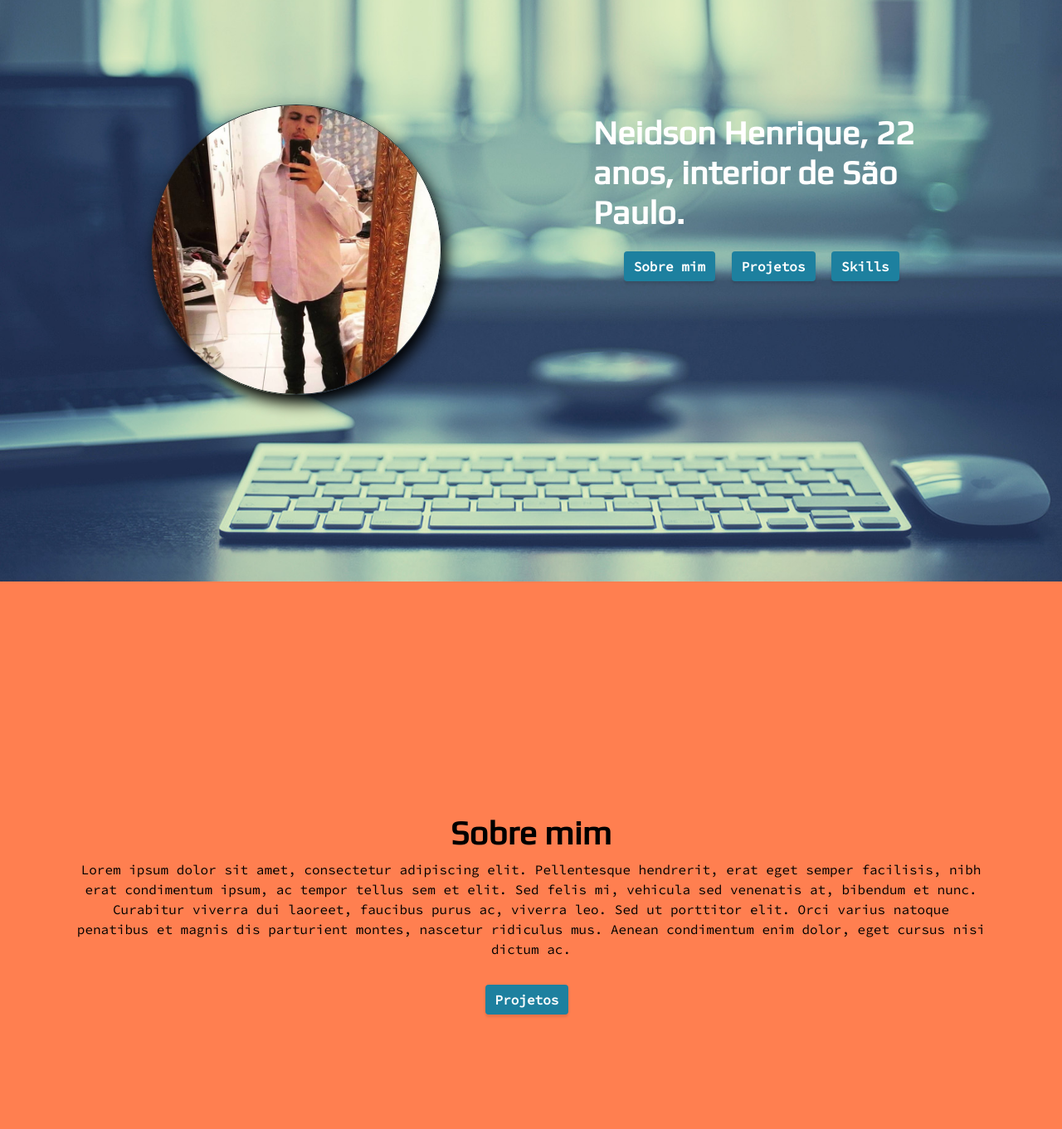
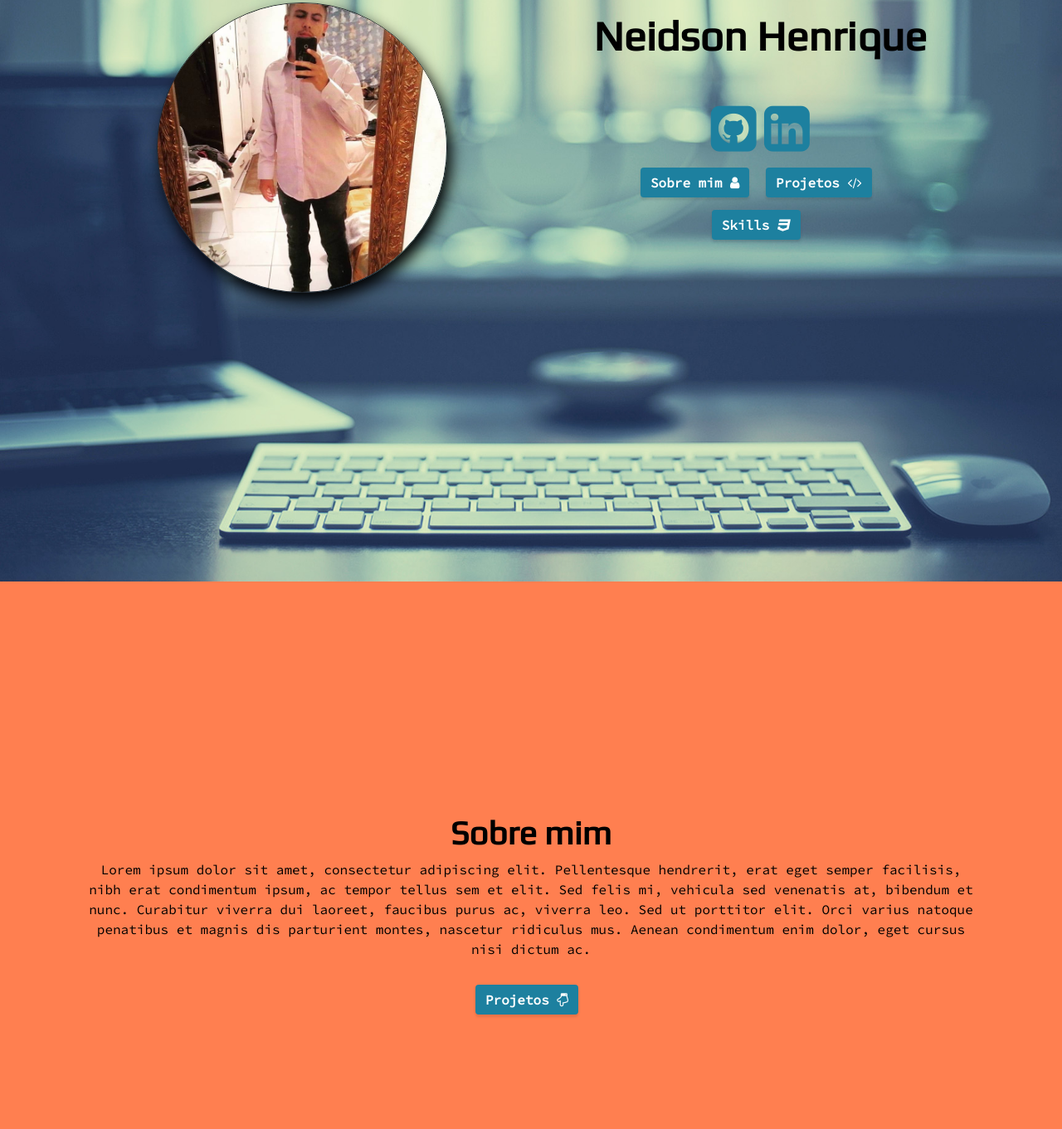
Before and after one commit to neidsonh/neidsonh.github.io, a plain HTML site: page index.html in a window 1280 px wide. Shown: the part 99-1460 px from the top of the page at 83% size. Drawn offline with Linux system fonts and the light colour scheme.

Commit message:
Alterações no style

```diff
--- a/css/style.css
+++ b/css/style.css
@@ -11,7 +11,6 @@ a{
 }
 
 .img-main{
-    height: 100vh;
     width: 100%;
 
     position: relative;
@@ -61,13 +60,13 @@ a{
     padding: 10px;
     margin-right: 50px;
     margin-left: 50px;
-    color: white;
+    color: black;
 }
 
 @media screen and (max-width: 480px){
     .user {
-        width: 200px;
-        height: 200px;
+        width: 230px;
+        height: 230px;
         display: block;
         margin-left: auto;
         margin-right: auto;
@@ -106,19 +105,25 @@ a{
     top:9px;
 }
 
-.about-me{
+.center-screen{
     height: 100vh;
-    display: table-cell;
     vertical-align: middle;
-    padding: 7%;
+    padding: 8%;
 }
 
-section.about-me{
+section.center-screen{
     color: #000000;
     background-color: coral;
+    display: table-cell;
 }
 
-div.about-me.portfolio{
+div.center-screen.portfolio{
     color: #000000;
     background-color: lightskyblue;
+    display: table-cell;
 }
+
+.title{
+    font-size: 50px;
+    margin-bottom: 50px;
+}
--- a/index.html
+++ b/index.html
@@ -6,6 +6,7 @@
   <meta name="viewport" content="width=device-width, initial-scale=1, shrink-to-fit=no" />
 
   <!-- Bootstrap CSS -->
+  <link href="https://cdnjs.cloudflare.com/ajax/libs/font-awesome/4.7.0/css/font-awesome.min.css" rel="stylesheet">
   <link href="https://fonts.googleapis.com/css?family=Play|Source+Code+Pro" rel="stylesheet">
   <link href="libs/bootstrap/dist/css/bootstrap.css" rel="stylesheet" type="text/css" />
   <link href="css/style.css" rel="stylesheet" type="text/css" />
@@ -20,18 +21,32 @@
 <body>
 
   <section class="img-main">
-    <div class="about-me">
+    <div class="center-screen">
       <div class="row">
         <div class="col-sm-6">
           <img src="img/profile-image.jpg" alt="Foto de perfil" class="user">
         </div>
         <div class="col-sm-6">
           <div class="content">
-            <h1 class="title">Neidson Henrique, 22 anos, interior de São Paulo.</h1>
+            <h1 class="title text-center">Neidson Henrique</h1>
             <div class="text-center">
-              <a class="btn btn-primary btn3d scroll" href="#sobre-mim">Sobre mim</a>
-              <a class="btn btn-primary btn3d scroll" href="#portfolio">Projetos</a>
-              <a class="btn btn-primary btn3d scroll" href="skills">Skills</a>
+              <a href="https://github.com/neidsonh">
+                <span class="fa fa-github-square fa-4x" aria-hidden="true"></span>
+              </a>
+              <a href="https://www.linkedin.com/in/neidson-henrique-05a4a2a2/">
+                <span class="fa fa-linkedin-square fa-4x" aria-hidden="true"></span>
+              </a>
+            </div>
+            <div class="text-center">
+              <a class="btn btn-primary btn3d scroll" href="#sobre-mim">Sobre mim
+                <span class="fa fa-user" aria-hidden="true"></span>
+              </a>
+              <a class="btn btn-primary btn3d scroll" href="#portfolio">Projetos
+                <span class="fa fa-code" aria-hidden="true"></span>
+              </a>
+              <a class="btn btn-primary btn3d scroll" href="#skills">Skills
+                <span class="fa fa-css3" aria-hidden="true"></span>
+              </a>
             </div>
           </div>
         </div>
@@ -40,7 +55,7 @@
   </section>
 
   <!-- Sobre mim -->
-  <section class="about-me" id="sobre-mim">
+  <section class="center-screen" id="sobre-mim">
     <div class="row">
       <div class="col-md-12">
         <h1 class="text-center">Sobre mim</h1>
@@ -51,7 +66,9 @@
           ac.
         </p>
         <div class="text-center">
-          <a class="btn btn-primary btn3d scroll" href="#portfolio">Projetos</a>
+          <a class="btn btn-primary btn3d scroll" href="#portfolio">Projetos
+            <span class="fa fa-hand-o-down" aria-hidden="true"></span>
+          </a>
         </div>
       </div>
     </div>
@@ -59,7 +76,7 @@
 
   <!-- Portfolio -->
   <section id="portfolio">
-    <div class="about-me portfolio">
+    <div class="center-screen portfolio">
       <div class="text-center">
         <h1 class="mb-5">Projetos Recentes</h1>
       </div>
@@ -96,7 +113,9 @@
         </div>
       </div>
       <div class="text-center">
-        <a class="btn btn-primary btn3d scroll" href="skills">Skills</a>
+        <a class="btn btn-primary btn3d scroll" href="skills">Skills
+          <span class="fa fa-hand-o-down" aria-hidden="true"></span>
+        </a>
       </div>
     </div>
   </section>
```
Also changed, not shown: server.js (renamed from serverIndex.js).
